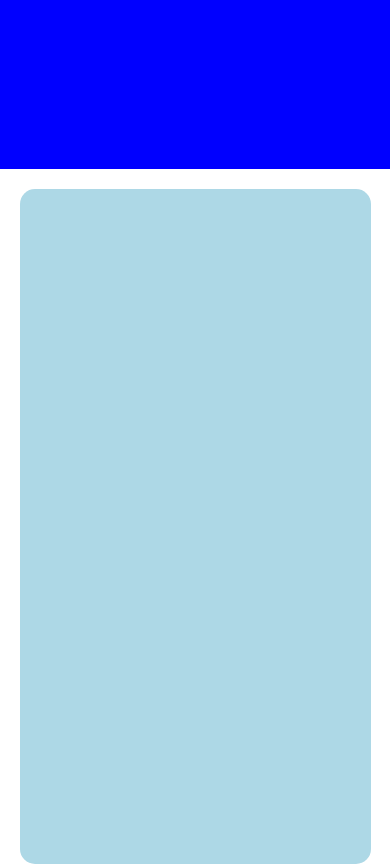
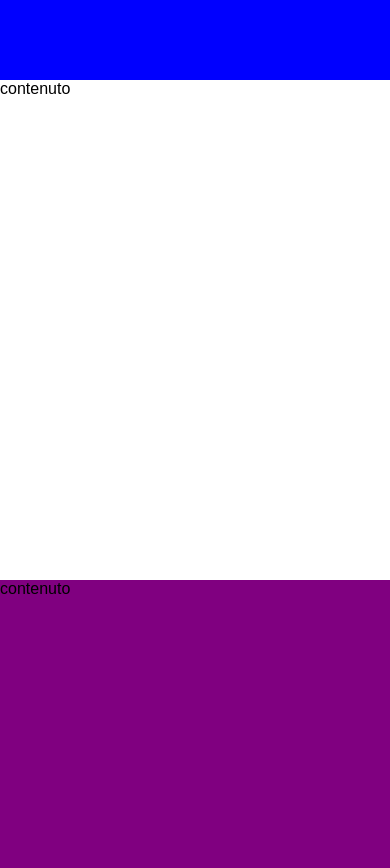
Before and after one commit to freddycarta/htmlcss-responsive-layout, a plain HTML site: page index.html in a window 390 px wide. Shown: the top 868 px of the page. Drawn offline with Linux system fonts and the light colour scheme.

Commit message:
media query

```diff
--- a/index.html
+++ b/index.html
@@ -14,11 +14,13 @@
         </div>
     </header>
     <main>
-        <div class="demo-application"></div>
-        <div class="first-container"></div>
-        <div class="first-container"></div>
-        <div class="first-container"></div>
-        <div class="first-container"></div>
+        <section id="intro"><div class="container">contenuto</div></section>
+        <section id="section1" class="back-color"><div class="container">contenuto</div></section>
+        <section id="section2"><div class="container">contenuto</div></section>
+        <section id="section3" class="back-color"><div class="container">contenuto</div></section>
+        <section id="section4"><div class="container">contenuto</div></section>
+        <section id="section5" class="back-color"><div class="container">contenuto</div></section>
     </main>
+    <footer></footer>
 </body>
 </html>
--- a/style.css
+++ b/style.css
@@ -5,34 +5,42 @@
 
 }
 
+body {
+    font-family: Arial, Helvetica, sans-serif;
+    padding-top: 80px;
+}
 
 
-main{
-    padding-top: 20vh;
+section {
+    min-height: 500px;
+}
+
+.back-color {
+    background-color: purple;
 }
 
 .header-container {
     width: 100%;
-    height: 20vh;
+    height: 80px;
     background-color: blue;
     position: fixed;
+    top: 0;
+    left: 0;
 }
 
-.demo-application {
-    width: 90%;
-    height: 80vh;
-    margin-top: 20px;
-    background-color: lightblue;
-    border-radius: 15px;
-    margin: 20px auto;
+/* tablet */
+@media screen and (min-width: 768px){
+    .container{
+        max-width: 740px;
+
+    }
+
 }
 
-.first-container {
-    width: 90%;
-    height: 40vh;
-    margin-top: 20px;
-    background-color: lightblue;
-    border-radius: 15px;
-    margin: 20px auto;
+/* desktop */
+@media screen and (min-width: 992px){
+    .container{
+        max-width: 970px;
+    }
 
 }
```
